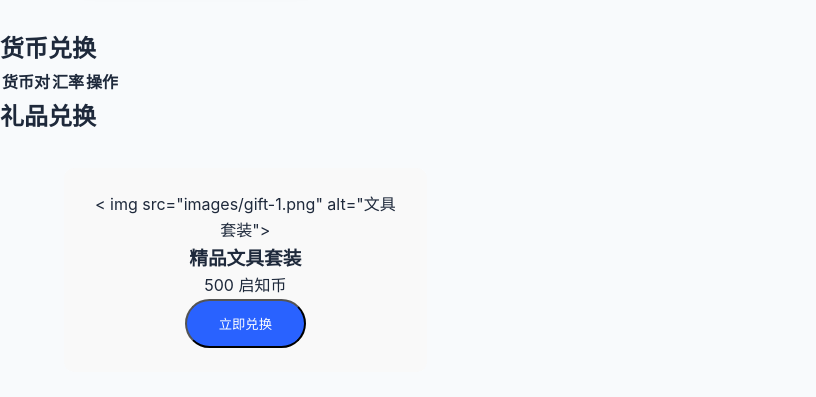
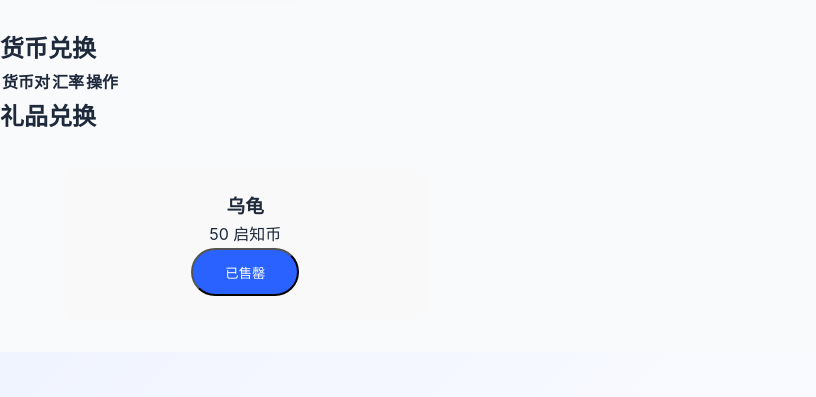
Before and after one commit to woaixiongmaogungun/woaixiongmaogungun.github.io, a plain HTML site: page qizhibi/index.html in a window 1280 px wide. Shown: the part 965-1362 px from the top of the page, without its empty margins (0-816 px from the left). Drawn offline with nearby package versions, Linux system fonts and the light colour scheme.

Commit message:
Update index.html

```diff
--- a/qizhibi/index.html
+++ b/qizhibi/index.html
@@ -113,7 +113,7 @@
 <body>
     <!-- 导航栏 -->
     <nav>
-        <img src="qizhibi/images/logo.png">
+        <!--<img src="qizhibi/images/logo.png">-->
         <ul>
             <li>首页</li>
             <li>利率说明</li>
@@ -174,10 +174,10 @@
         <h2>礼品兑换</h2>
         <div class="gift-grid">
             <div class="gift-item">
-                < img src="images/gift-1.png" alt="文具套装">
-                <h3>精品文具套装</h3>
-                <p>500 启知币</p >
-                <button class="btn">立即兑换</button>
+                <!--< img src="images/gift-1.png" alt="文具套装">-->
+                <h3>乌龟</h3>
+                <p>50 启知币</p >
+                <button class="btn">已售罄</button>
             </div>
             <!-- 其他礼品 -->
         </div>
```
